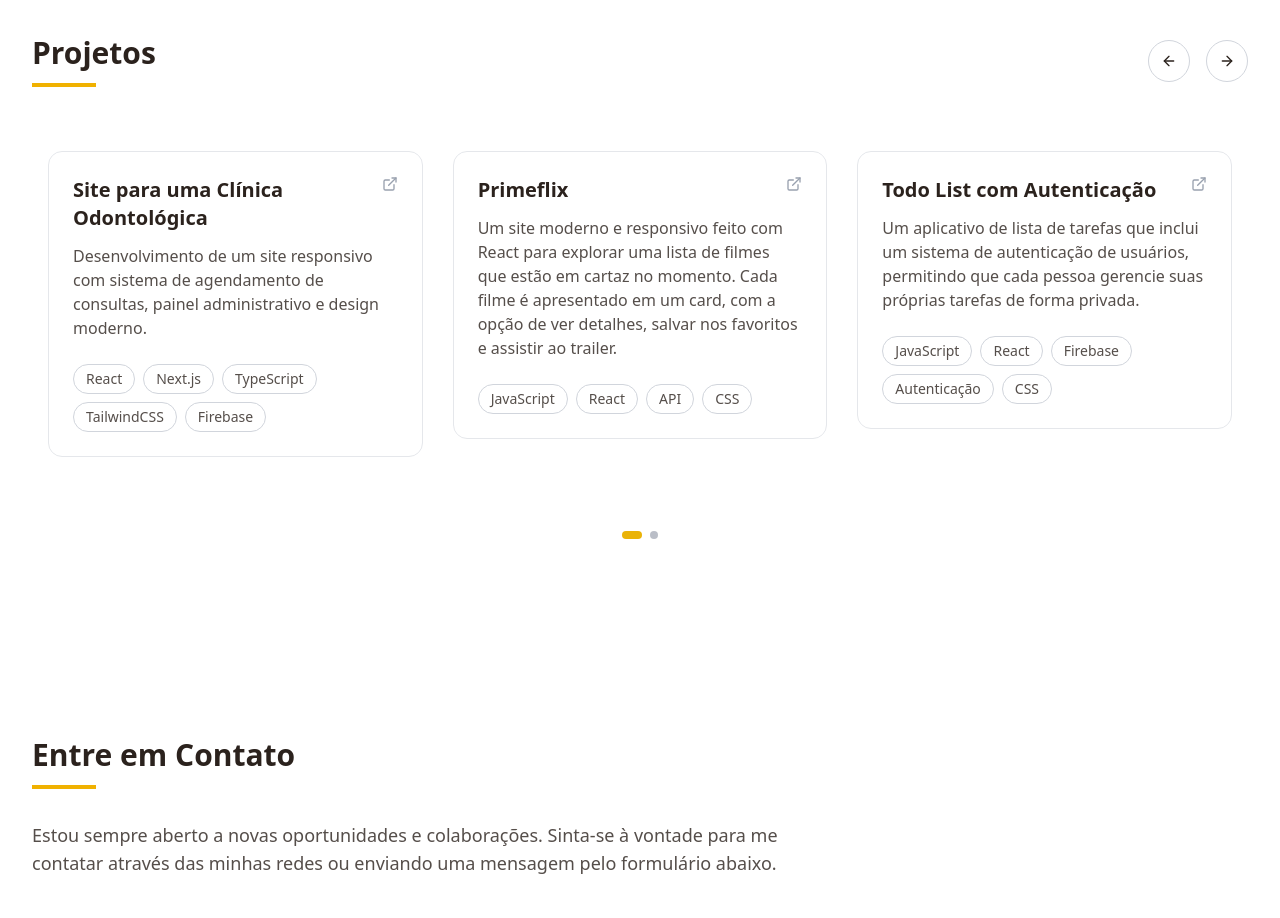
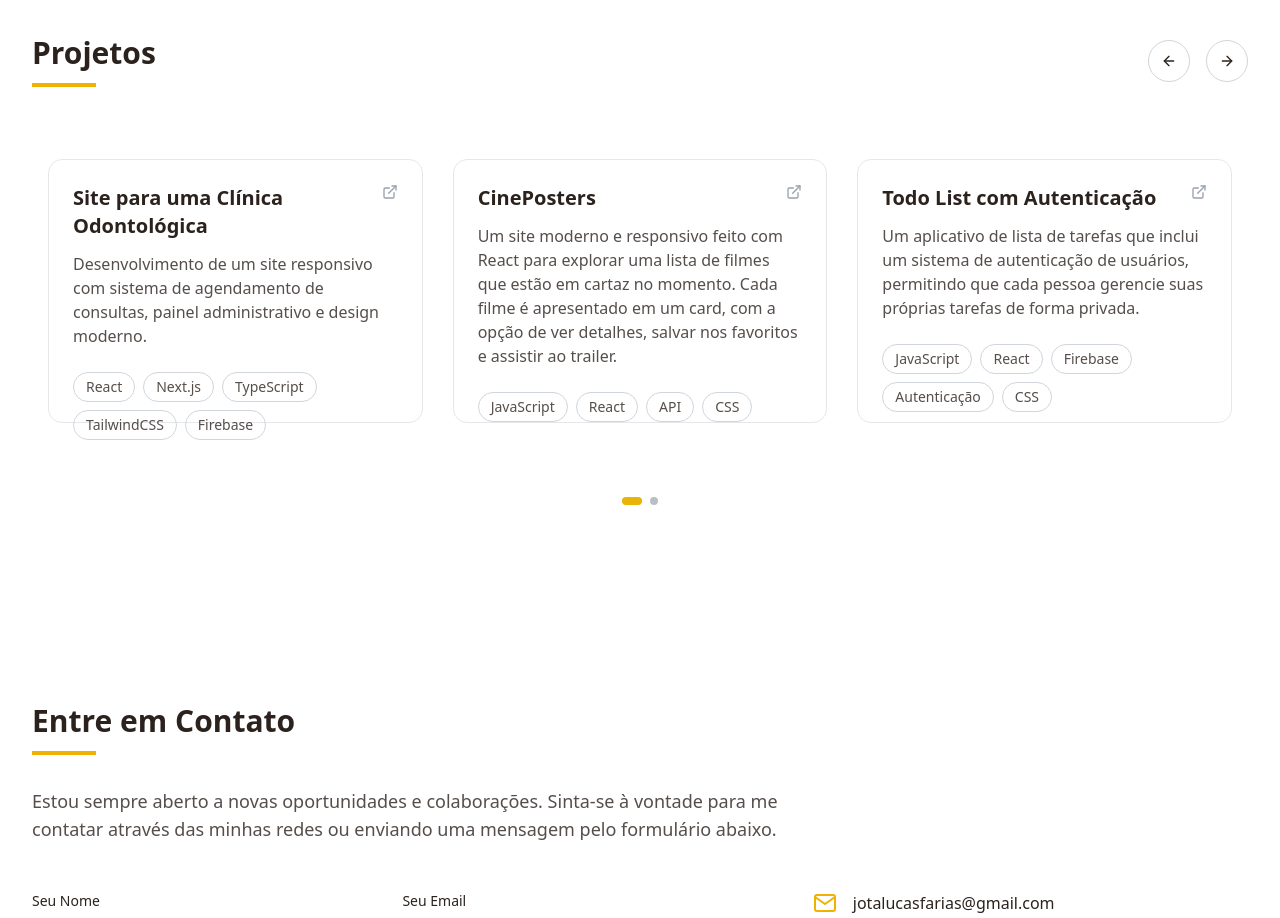
Before and after one commit to jotalucasfarias/meu-portfolio, a React (Vite) app: page / in a window 1280 px wide. Shown: the part 2120-3038 px from the top of the page. Built offline with nearby package versions, Linux system fonts and the light colour scheme.

Commit message:
feat: adicionar favicon e atualizar informações dos projetos no data source

```diff
--- a/index.html
+++ b/index.html
@@ -1,9 +1,12 @@
-<!doctype html>
+<!DOCTYPE html>
 <html lang="pt-BR">
   <head>
     <meta charset="UTF-8" />
     <meta name="viewport" content="width=device-width, initial-scale=1.0" />
     <title>Portfólio | João Lucas</title>
+    <link rel="icon" type="image/svg+xml" href="/favicon.svg" />
+    <!-- fallback PNG para navegadores antigos -->
+    <link rel="icon" type="image/png" href="/favicon-32.png" sizes="32x32" />
   </head>
   <body>
     <div id="root"></div>
--- a/src/components/Projects/Projects.tsx
+++ b/src/components/Projects/Projects.tsx
@@ -62,11 +62,11 @@ export default function Projects() {
               slidesPerView: 3,
             },
           }}
-          className="!pb-12 !px-4 !py-4" // Adiciona padding para o hover e paginação
+          className="!pb-12 !px-4 !py-6"
         >
           {projectsData.map((project, index) => (
             <SwiperSlide key={index} className="h-auto">
-              <div className="group bg-white dark:bg-[#0f0f0f85] border border-gray-200 dark:border-white/20 rounded-xl p-6 flex flex-col h-full transition-all duration-300 ease-out hover:-translate-y-1 hover:shadow-[0_0_40px_5px_rgba(234,179,8,0.2)] dark:hover:border-yellow-500/40">
+              <div className="group bg-white dark:bg-[#0f0f0f85] border border-gray-200 dark:border-white/20 rounded-xl p-6 flex flex-col h-66 transition-all duration-300 ease-out hover:-translate-y-1 hover:shadow-[0_0_25px_5px_rgba(234,179,8,0.2)] dark:hover:border-yellow-500/40">
                 <div className="flex justify-between items-start mb-3">
                   <h3 className="text-xl font-bold text-text-dark dark:text-white">
                     {project.title}
--- a/src/data/projectsData.ts
+++ b/src/data/projectsData.ts
@@ -5,13 +5,15 @@ export const projectsData = [
       'Desenvolvimento de um site responsivo com sistema de agendamento de consultas, painel administrativo e design moderno.',
     tags: ['React', 'Next.js', 'TypeScript', 'TailwindCSS', 'Firebase'],
     url: 'https://github.com/jotalucasfarias/projeto-magna-odonto',
+    deploy: 'https://magna-odonto-demo.vercel.app/',
   },
   {
-    title: 'Primeflix',
+    title: 'CinePosters',
     description:
       'Um site moderno e responsivo feito com React para explorar uma lista de filmes que estão em cartaz no momento. Cada filme é apresentado em um card, com a opção de ver detalhes, salvar nos favoritos e assistir ao trailer.',
     tags: ['JavaScript', 'React', 'API', 'CSS'],
-    url: 'https://github.com/jotalucasfarias/primeflix',
+    url: 'https://github.com/jotalucasfarias/CinePosters',
+    deploy: 'https://cineposters.netlify.app/',
   },
   {
     title: 'Todo List com Autenticação',
@@ -19,6 +21,7 @@ export const projectsData = [
       'Um aplicativo de lista de tarefas que inclui um sistema de autenticação de usuários, permitindo que cada pessoa gerencie suas próprias tarefas de forma privada.',
     tags: ['JavaScript', 'React', 'Firebase', 'Autenticação', 'CSS'],
     url: 'https://github.com/jotalucasfarias/todo-app-auth',
+    deploy: 'https://todo-app-auth-ten.vercel.app/',
   },
   {
     title: 'Portfólio Pessoal',
```
Also changed, not shown: public/favicon.svg (added).
